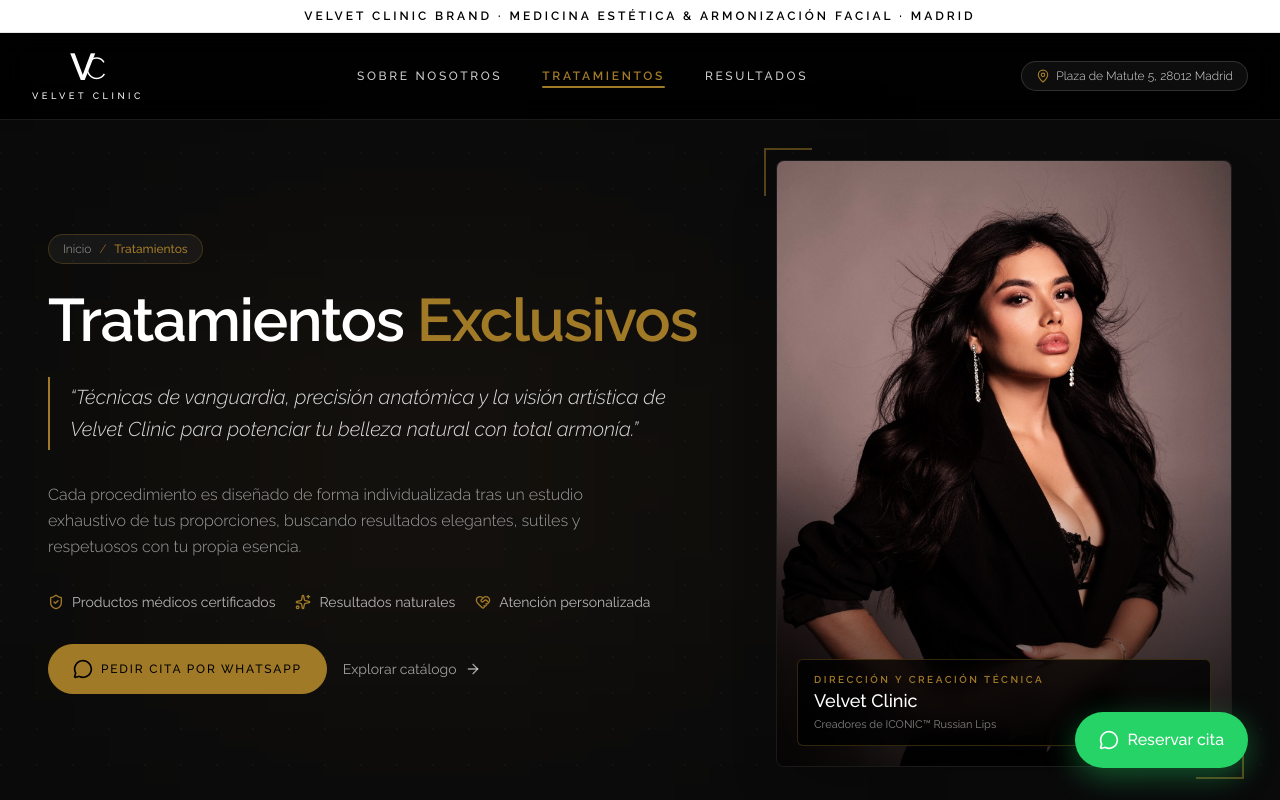
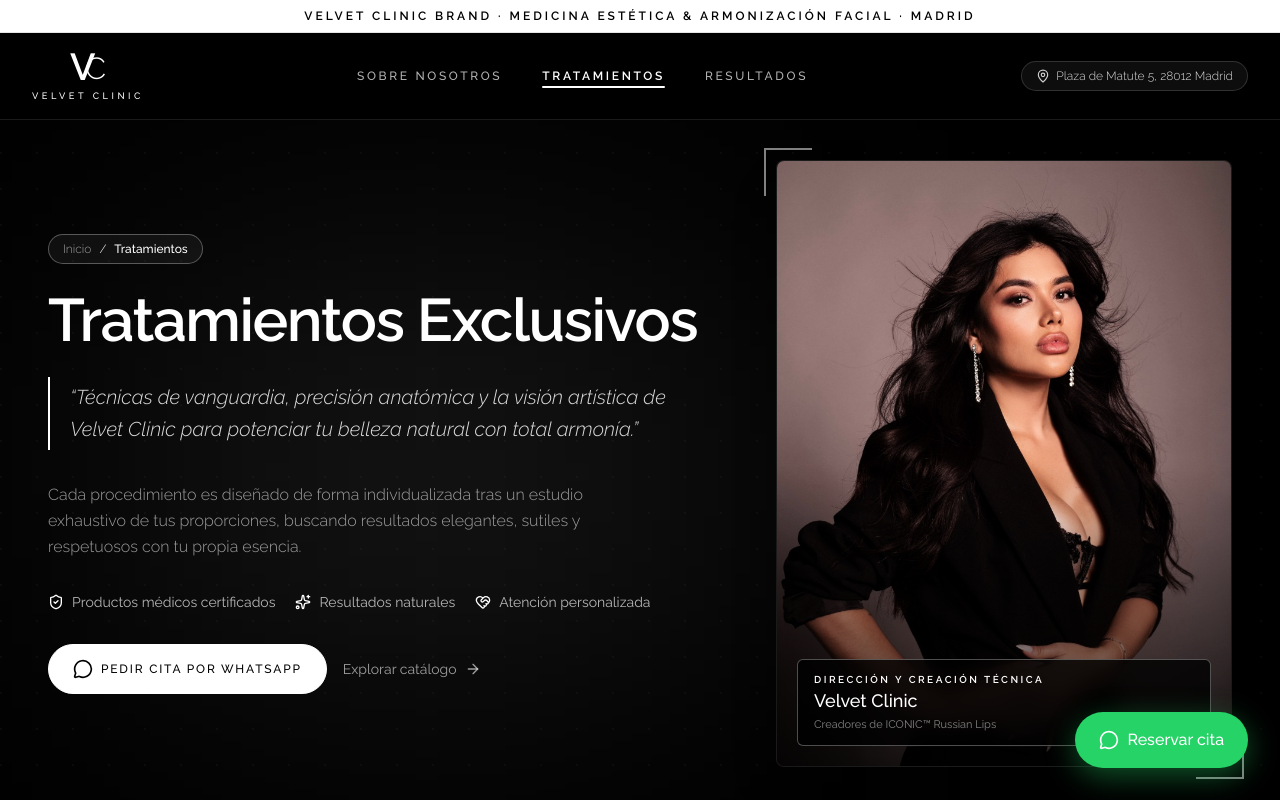
Before and after one commit to serradogee/velvet, a React (Vite) app: page /tratamientos in a window 1280 px wide. Shown: the top 800 px of the page. Built offline with nearby package versions, Linux system fonts and the light colour scheme.

Commit message:
Remove gold elements and transition to pure monochrome black & white luxury aesthetic like Guilty Freckles

```diff
--- a/src/components/layout/Header.tsx
+++ b/src/components/layout/Header.tsx
@@ -63,13 +63,13 @@
                   onClick={() => handleNavClick(link.to)}
                   className={`text-xs tracking-[0.22em] uppercase transition-all duration-300 font-medium relative py-1 ${
                     active
-                      ? 'text-velvet-gold font-semibold'
-                      : 'text-white/80 hover:text-velvet-gold'
+                      ? 'text-white font-semibold'
+                      : 'text-white/70 hover:text-white'
                   }`}
                 >
                   {link.label}
                   {active && (
-                    <span className="absolute bottom-0 left-0 right-0 h-[2px] bg-velvet-gold rounded-full" />
+                    <span className="absolute bottom-0 left-0 right-0 h-[2px] bg-white rounded-full" />
                   )}
                 </Link>
               )
@@ -82,10 +82,10 @@
               href={LOCATION.googleMapsUrl}
               target="_blank"
               rel="noopener noreferrer"
-              className="flex items-center gap-1.5 text-xs font-light text-white/85 hover:text-velvet-gold transition-colors bg-white/5 px-3.5 py-1.5 rounded-full border border-white/15 hover:border-velvet-gold/50"
+              className="flex items-center gap-1.5 text-xs font-light text-white/85 hover:text-white transition-colors bg-white/5 px-3.5 py-1.5 rounded-full border border-white/15 hover:border-white/40"
               title="Ver ubicación en Google Maps"
             >
-              <MapPin className="w-3.5 h-3.5 text-velvet-gold shrink-0" />
+              <MapPin className="w-3.5 h-3.5 text-white/80 shrink-0" />
               <span className="hidden sm:inline">{LOCATION.full}</span>
               <span className="sm:hidden">Madrid</span>
             </a>
@@ -93,7 +93,7 @@
             {/* Mobile hamburger */}
             <button
               onClick={() => setMobileMenuOpen(!mobileMenuOpen)}
-              className="md:hidden p-1.5 text-white/80 hover:text-velvet-gold transition-colors"
+              className="md:hidden p-1.5 text-white/80 hover:text-white transition-colors"
               aria-label="Abrir menú de navegación"
             >
               {mobileMenuOpen ? <X className="w-6 h-6" /> : <Menu className="w-6 h-6" />}
@@ -114,8 +114,8 @@
                   onClick={() => handleNavClick(link.to)}
                   className={`block text-sm tracking-[0.2em] uppercase py-2 border-b border-white/5 transition-colors ${
                     active
-                      ? 'text-velvet-gold font-semibold'
-                      : 'text-white/80 hover:text-velvet-gold'
+                      ? 'text-white font-semibold'
+                      : 'text-white/80 hover:text-white'
                   }`}
                 >
                   {link.label}
--- a/src/components/sections/SkinCareStory.tsx
+++ b/src/components/sections/SkinCareStory.tsx
@@ -18,7 +18,7 @@
                 />
                 <div className="absolute inset-0 bg-gradient-to-t from-black/60 via-transparent to-transparent" />
                 <div className="absolute bottom-6 left-6 right-6 text-white text-center">
-                  <p className="text-velvet-gold text-xs tracking-[0.25em] uppercase font-semibold mb-1">
+                  <p className="text-white/80 text-xs tracking-[0.25em] uppercase font-semibold mb-1">
                     Tratamientos Faciales
                   </p>
                   <p className="font-display text-xl font-medium">
@@ -36,7 +36,7 @@
                 <p className="text-black font-display text-2xl sm:text-3xl font-bold tracking-tight uppercase">
                   VELVET CLINIC SKIN & BEAUTY
                 </p>
-                <p className="text-velvet-gold text-xs tracking-[0.2em] uppercase font-semibold mt-1">
+                <p className="text-zinc-600 text-xs tracking-[0.2em] uppercase font-semibold mt-1">
                   Filosofía del cuidado médico
                 </p>
               </div>
--- a/src/components/sections/Trust.tsx
+++ b/src/components/sections/Trust.tsx
@@ -18,9 +18,9 @@
         <div className="grid grid-cols-1 sm:grid-cols-2 lg:grid-cols-4 gap-6">
           {trustPoints.map((point, index) => (
             <AnimatedSection key={point} delay={index * 0.1}>
-              <div className="text-center p-6 md:p-8 bg-white border border-zinc-200 rounded-2xl hover:border-velvet-gold/60 transition-all duration-300 shadow-sm h-full flex flex-col items-center justify-center">
-                <div className="w-12 h-12 mx-auto mb-4 rounded-full bg-velvet-gold/15 flex items-center justify-center">
-                  <Check className="w-6 h-6 text-velvet-gold" />
+              <div className="text-center p-6 md:p-8 bg-white border border-zinc-200 rounded-2xl hover:border-black/40 transition-all duration-300 shadow-sm h-full flex flex-col items-center justify-center">
+                <div className="w-12 h-12 mx-auto mb-4 rounded-full bg-zinc-100 flex items-center justify-center border border-zinc-200">
+                  <Check className="w-5 h-5 text-black" />
                 </div>
                 <p className="font-display text-lg md:text-xl font-semibold text-black">{point}</p>
               </div>
--- a/src/index.css
+++ b/src/index.css
@@ -5,11 +5,11 @@
 @theme {
   --color-velvet-cream: #FAF8F5;
   --color-velvet-beige: #E8DFD4;
-  --color-velvet-black: #0A0A0B;
+  --color-velvet-black: #000000;
   --color-velvet-charcoal: #18181A;
-  --color-velvet-gold: #A17A27;
-  --color-velvet-gold-light: #C9A962;
-  --color-velvet-gold-dark: #8C671E;
+  --color-velvet-gold: #FFFFFF;
+  --color-velvet-gold-light: #F4F4F5;
+  --color-velvet-gold-dark: #27272A;
 
   --font-display: 'Raleway', sans-serif;
   --font-raleway: 'Raleway', sans-serif;
@@ -24,7 +24,7 @@
   }
 
   body {
-    @apply font-body antialiased bg-black text-white selection:bg-velvet-gold/30 selection:text-white;
+    @apply font-body antialiased bg-black text-white selection:bg-white/20 selection:text-white;
   }
 }
 
@@ -38,27 +38,31 @@
   }
 
   .gold-line {
-    @apply h-px w-16 bg-velvet-gold mx-auto;
+    @apply h-px w-16 bg-white/30 mx-auto;
   }
 
   .premium-card {
-    @apply bg-[#18181A]/80 backdrop-blur-sm border border-white/10 rounded-2xl transition-all duration-500 hover:border-velvet-gold/50;
+    @apply bg-[#18181A]/80 backdrop-blur-sm border border-white/10 rounded-2xl transition-all duration-500 hover:border-white/30;
   }
 
   .btn-pill-light {
     @apply inline-flex items-center justify-center gap-2 rounded-full border border-white bg-transparent px-8 py-3.5 text-xs font-medium tracking-[0.15em] uppercase text-white transition-all duration-300 hover:bg-white hover:text-black active:scale-[0.98];
   }
 
+  .btn-pill-dark {
+    @apply inline-flex items-center justify-center gap-2 rounded-full border border-black bg-transparent px-8 py-3.5 text-xs font-medium tracking-[0.15em] uppercase text-black transition-all duration-300 hover:bg-black hover:text-white active:scale-[0.98];
+  }
+
   .btn-pill-gold {
-    @apply inline-flex items-center justify-center gap-2 rounded-full border border-velvet-gold bg-transparent px-8 py-3.5 text-xs font-medium tracking-[0.15em] uppercase text-velvet-gold transition-all duration-300 hover:bg-velvet-gold hover:text-white active:scale-[0.98];
+    @apply inline-flex items-center justify-center gap-2 rounded-full border border-white/40 bg-white/5 px-8 py-3.5 text-xs font-medium tracking-[0.15em] uppercase text-white transition-all duration-300 hover:bg-white hover:text-black active:scale-[0.98];
   }
 
   .btn-whatsapp {
-    @apply inline-flex items-center justify-center gap-2 rounded-full border border-white/30 bg-white/10 backdrop-blur-md px-6 py-3.5 text-xs font-medium tracking-[0.15em] uppercase text-white transition-all duration-300 hover:bg-white hover:text-black hover:border-white active:scale-[0.98];
+    @apply inline-flex items-center justify-center gap-2 rounded-full border border-white/40 bg-white/10 backdrop-blur-md px-6 py-3.5 text-xs font-medium tracking-[0.15em] uppercase text-white transition-all duration-300 hover:bg-white hover:text-black hover:border-white active:scale-[0.98];
   }
 
   .btn-whatsapp-gold {
-    @apply inline-flex items-center justify-center gap-2 rounded-full border border-velvet-gold bg-velvet-gold/15 backdrop-blur-md px-6 py-3.5 text-xs font-medium tracking-[0.15em] uppercase text-white transition-all duration-300 hover:bg-velvet-gold hover:text-black active:scale-[0.98];
+    @apply inline-flex items-center justify-center gap-2 rounded-full border border-white/40 bg-white/10 backdrop-blur-md px-6 py-3.5 text-xs font-medium tracking-[0.15em] uppercase text-white transition-all duration-300 hover:bg-white hover:text-black active:scale-[0.98];
   }
 
   .scrollbar-hide {
```
Also changed, not shown: src/components/layout/Footer.tsx (+7 -7 lines), src/components/sections/About.tsx (+6 -6 lines), src/components/sections/PhilosophyCare.tsx (+5 -5 lines), src/components/sections/WhyVelvet.tsx (+5 -9 lines).
